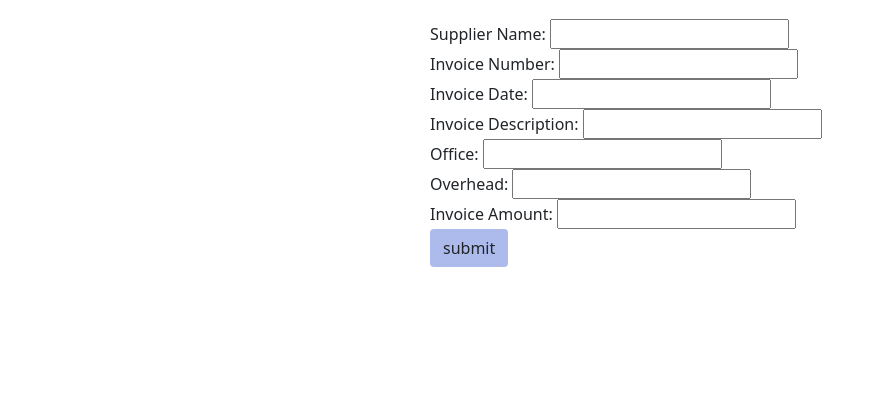
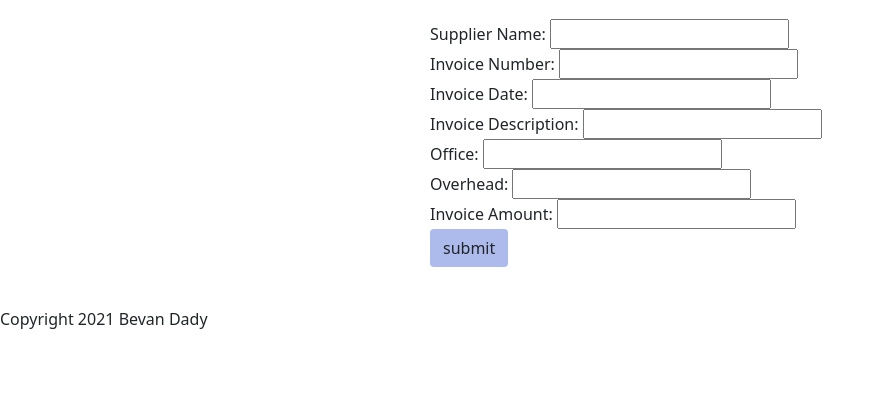
Before and after one commit to spr15bd/accounts_in_php, a PHP site: page /add_invoices.php in a window 1280 px wide. Shown: the part 50-464 px from the top of the page, without its empty margins (0-884 px from the left). Run offline with PHP 8.4, Linux system fonts and the light colour scheme.

Commit message:
Amended header.php file

```diff
--- a/templates/footer.php
+++ b/templates/footer.php
@@ -0,0 +1,4 @@
+<footer class="section"></footer>
+			<div class="center grey-text">Copyright 2021 Bevan Dady</div>
+
+		</div>
```
Also changed, not shown: index.php (+0 -12 lines).
